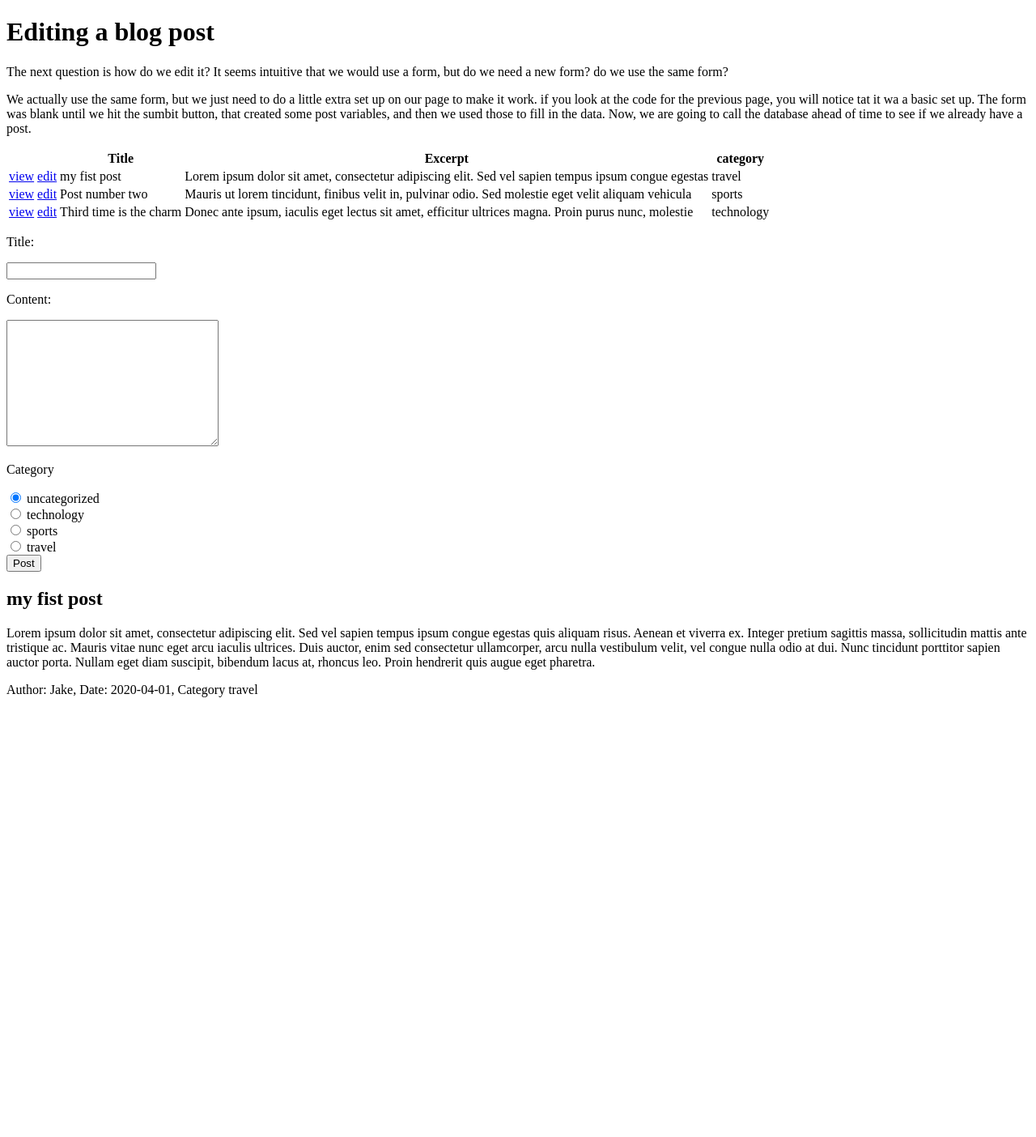
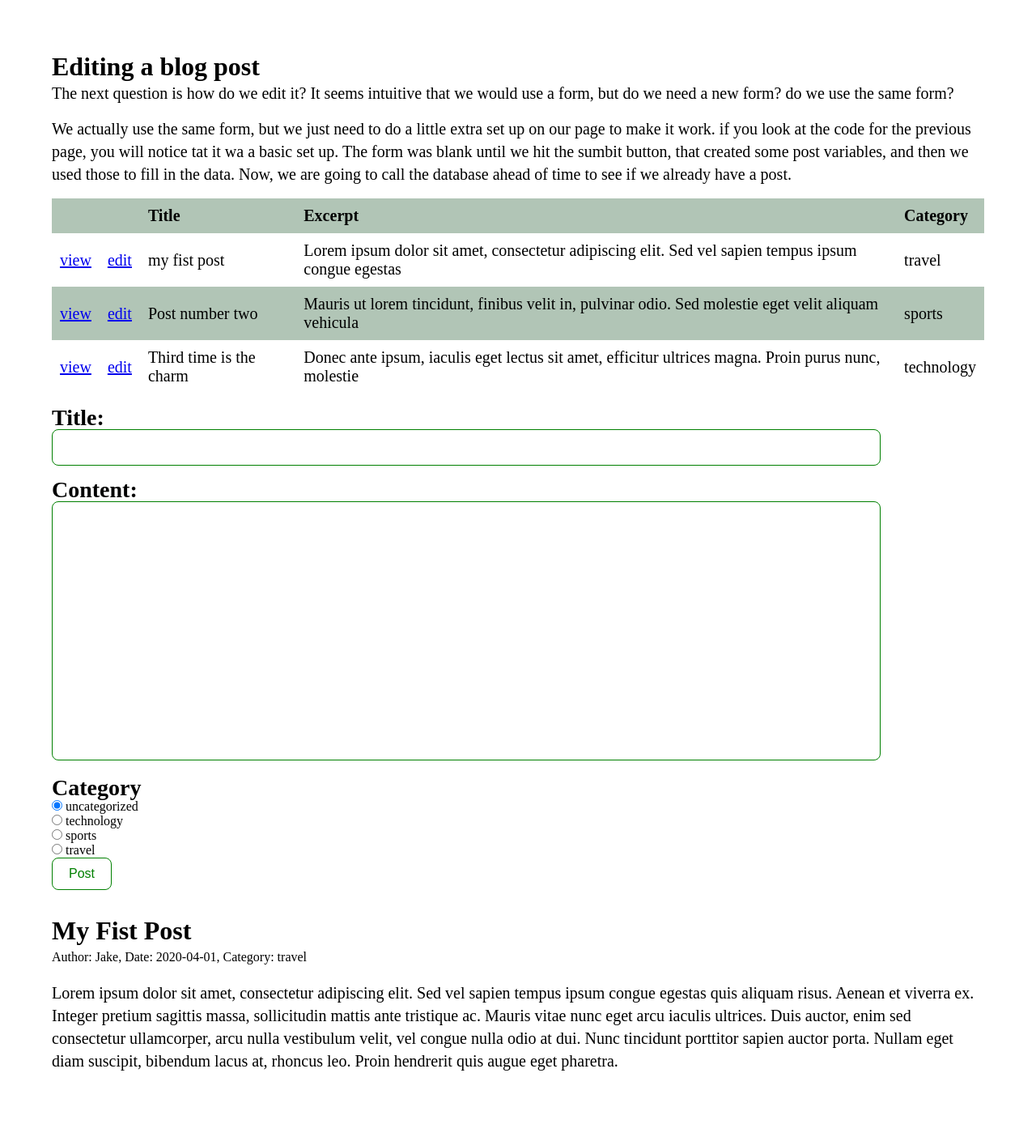
Before and after one commit to justincox56601/cs3270-notes, a PHP site: page /funWIthForms/edit-post.php?blogPostViewId=1 in a window 1280 px wide. Shown: the whole page at 81% size. Before the commit the page ends 861 px from the top, so only its background shows below. Run offline with PHP 8.4, Linux system fonts and the light colour scheme.

Commit message:
added some css

```diff
--- a/funWIthForms/blog-post-form.view.php
+++ b/funWIthForms/blog-post-form.view.php
@@ -2,17 +2,17 @@
     $category = $formPost->category ?? '';
 ?>
 <form action="" method="post">
-    <div>
-        <p>Title:</p>
+    <div class='form-container'>
+        <p class="form-title">Title:</p>
         <div>
-            <input type="text" name="blogTitle" id="blog-title" value="<?=$formPost->title ??''?>">
+            <input class="form-input" type="text" name="blogTitle" id="blog-title" value="<?=$formPost->title ??''?>">
         </div>
-        <p>Content:</p>
+        <p class="form-title">Content:</p>
         <div>
-            <textarea name="blogContent" id="blog-content" cols="30" rows="10"><?=$formPost->content ??''?></textarea>
+            <textarea class="form-input" name="blogContent" id="blog-content" ><?=$formPost->content ??''?></textarea>
         </div>
         <div>
-            <p>Category</p>
+            <p class="form-title">Category</p>
             <div>
                 <input type="radio" name="blogCategory" id="blog-category-uncategorized" value="uncategorized" checked='checked'>
                 <label for="blog-category-uncategorized">uncategorized</label>
--- a/funWIthForms/blog-post.view.php
+++ b/funWIthForms/blog-post.view.php
@@ -1,3 +1,6 @@
-<h2><?=$blogPost->title?></h2>
-<p><?=$blogPost->content?></p>
-<p>Author: <?=$blogPost->author?>, Date: <?=$blogPost->date?>, Category <?=$blogPost->category?></p>
+<div class="blog-post">
+    <h2 class="blog-post-title"><?=$blogPost->title?></h2>
+    <p class="blog-post-meta">Author: <?=$blogPost->author?>, Date: <?=$blogPost->date?>, Category: <?=$blogPost->category?></p>
+    <p class="blog-post-content"><?=$blogPost->content?></p>
+
+</div>
--- a/funWIthForms/edit-post.php
+++ b/funWIthForms/edit-post.php
@@ -37,8 +37,10 @@
     <meta charset="UTF-8">
     <meta name="viewport" content="width=device-width, initial-scale=1.0">
     <title>Document</title>
+    <link rel="stylesheet" href="./style.css">
 </head>
 <body>
+    <div class="container">
         <h1>Editing a blog post</h1>
         <p>The next question is how do we edit it?  It seems intuitive that we would use a form, but do we need a new form?  do we use the same form?</p>
         <p>We actually use the same form, but we just need to do a little extra set up on our page to make it work. if you look at the code for the previous page, you will notice tat it wa a basic set up.  The form was blank until we hit the sumbit button, that created some post variables, and then we used those to fill in the data.  Now, we are going to call the database ahead of time to see if we already have a post.</p>
@@ -52,6 +54,8 @@
                 include_once './blog-post.view.php';
             endif;
         ?>
+    </div>
+
 
 </body>
 </html>
--- a/funWIthForms/new-post.php
+++ b/funWIthForms/new-post.php
@@ -21,8 +21,10 @@ if(isset($_POST['blogTitle'])){
     <meta charset="UTF-8">
     <meta name="viewport" content="width=device-width, initial-scale=1.0">
     <title>Document</title>
+    <link rel="stylesheet" href="./style.css">
 </head>
 <body>
+    <div class="container">
         <h1>Create A New Blog Post</h1>
         <p>First lets start off basic.  This page is a simple blog post form.  Create a post by filling out the fields then hit post.</p>
         <p>Once you create a blog post, it will show up under neath this form for you to see.  You will notice that the Author and Date fields are present even though you didn't have to fill them out.  This is becuase, the site in the background already has a logged in user and the date was just grabbed at the time of the submission.</p>
@@ -34,5 +36,8 @@ if(isset($_POST['blogTitle'])){
                 include_once './blog-post.view.php';
             endif;
         ?>
+        <a href="/FunWithForms/edit-post.php" class="button">Next</a>
+    </div>
+
 </body>
 </html>
--- a/funWIthForms/post-table.view.php
+++ b/funWIthForms/post-table.view.php
@@ -1,10 +1,10 @@
-<table>
+<table class='blog-table'>
     <tr>
         <th></th>
         <th></th>
         <th>Title</th>
         <th>Excerpt</th>
-        <th>category</th>
+        <th>Category</th>
     </tr>
     <?php foreach($tablePosts as $post):?>
         <tr>
--- /dev/null
+++ b/funWIthForms/style.css
@@ -0,0 +1,94 @@
+*{
+    margin:0;
+    padding:0;
+    box-sizing: border-box;
+}
+
+.container{
+    padding: 4rem;
+}
+
+p{
+    font-size: 1.25rem;
+    line-height: 1.75rem;
+    margin-bottom: 1rem;
+}
+
+.form-container{
+    margin-bottom: 2rem;
+}
+
+.form-container .form-title{
+    font-size: 1.75rem;
+    font-weight:bold;
+    margin-bottom:0;
+}
+
+.form-container .form-input{
+    width: 80vw;
+    margin-bottom: 1rem;
+    border: 1px solid green;
+    border-radius: 8px;
+    font-size: 1.25rem;
+    padding: 10px;
+}
+
+.form-container textarea.form-input{
+   height: 40vh;
+   resize:none;
+}
+
+.form-container input[type="radio"]{
+    font-size: 1.25rem;
+}
+
+.button,
+.form-container input[type="submit"]{
+    font-size: 1rem;
+    padding: 10px 20px;
+    color: green;
+    background-color: transparent;
+    border: 1px solid green;
+    border-radius: 8px;
+    transition: 200ms ease;
+    text-decoration:none;
+}
+
+.button:hover,
+.form-container input[type="submit"]:hover{
+    color: white;
+    background-color: green;
+}
+
+.blog-table{
+    width:100%;
+    border-collapse: collapse;
+    margin-bottom: 1rem;
+}
+
+.blog-table td,
+.blog-table th{
+    padding:10px;
+    text-align: left;
+    font-size: 1.25rem;
+}
+
+.blog-table tr:nth-child(odd){
+    background-color: #b1c5b6;
+}
+
+.blog-post-title{
+    font-size: 2rem;
+    text-transform: capitalize;
+    margin-bottom: 0;
+}
+
+.blog-post-content{
+    font-size: 1.25rem;
+    line-height: 1.75rem;
+}
+
+.blog-post-meta{
+    font-size: 1rem;
+    font-weight: thin;
+}
```
Lines whose indentation alone changed are shown as unchanged.
